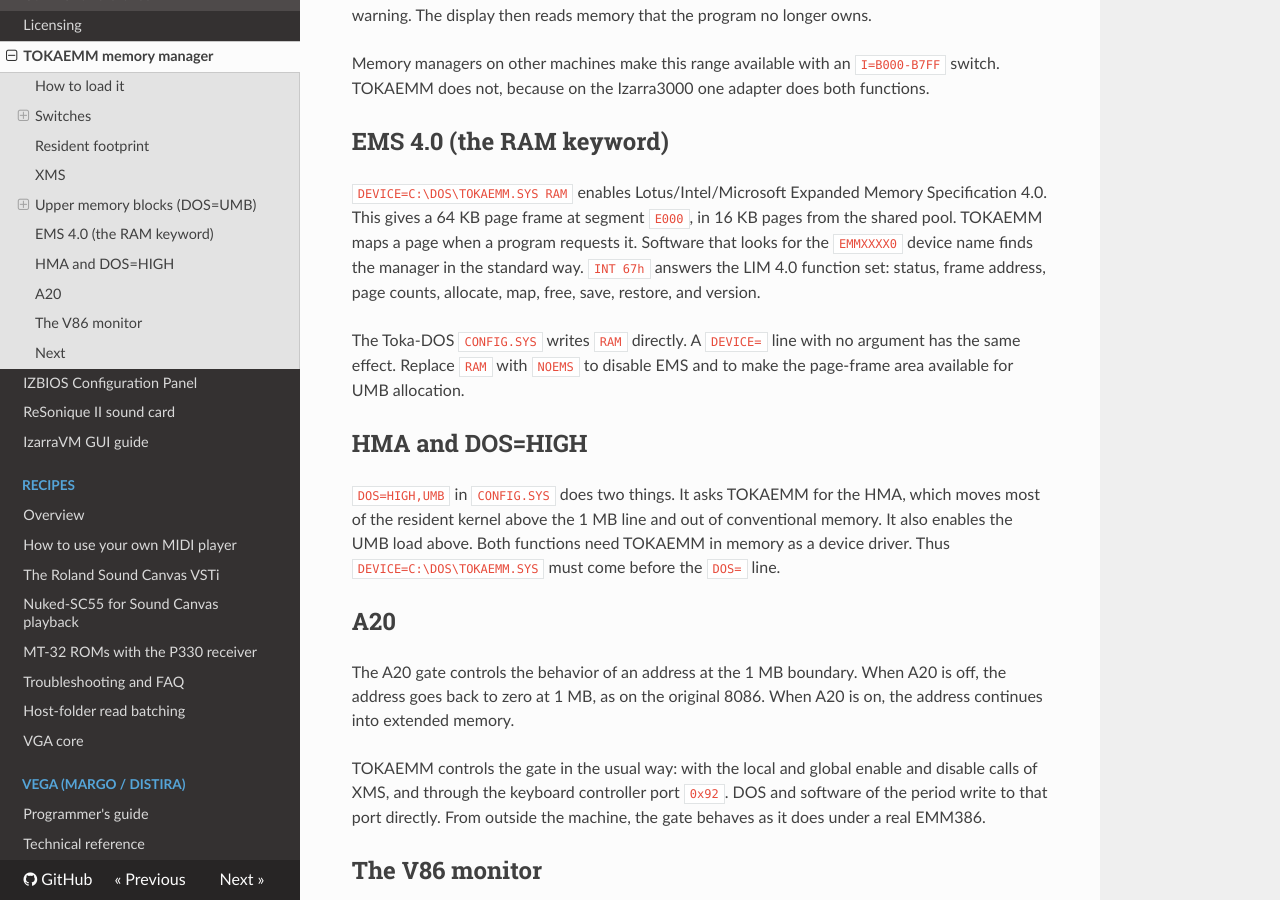
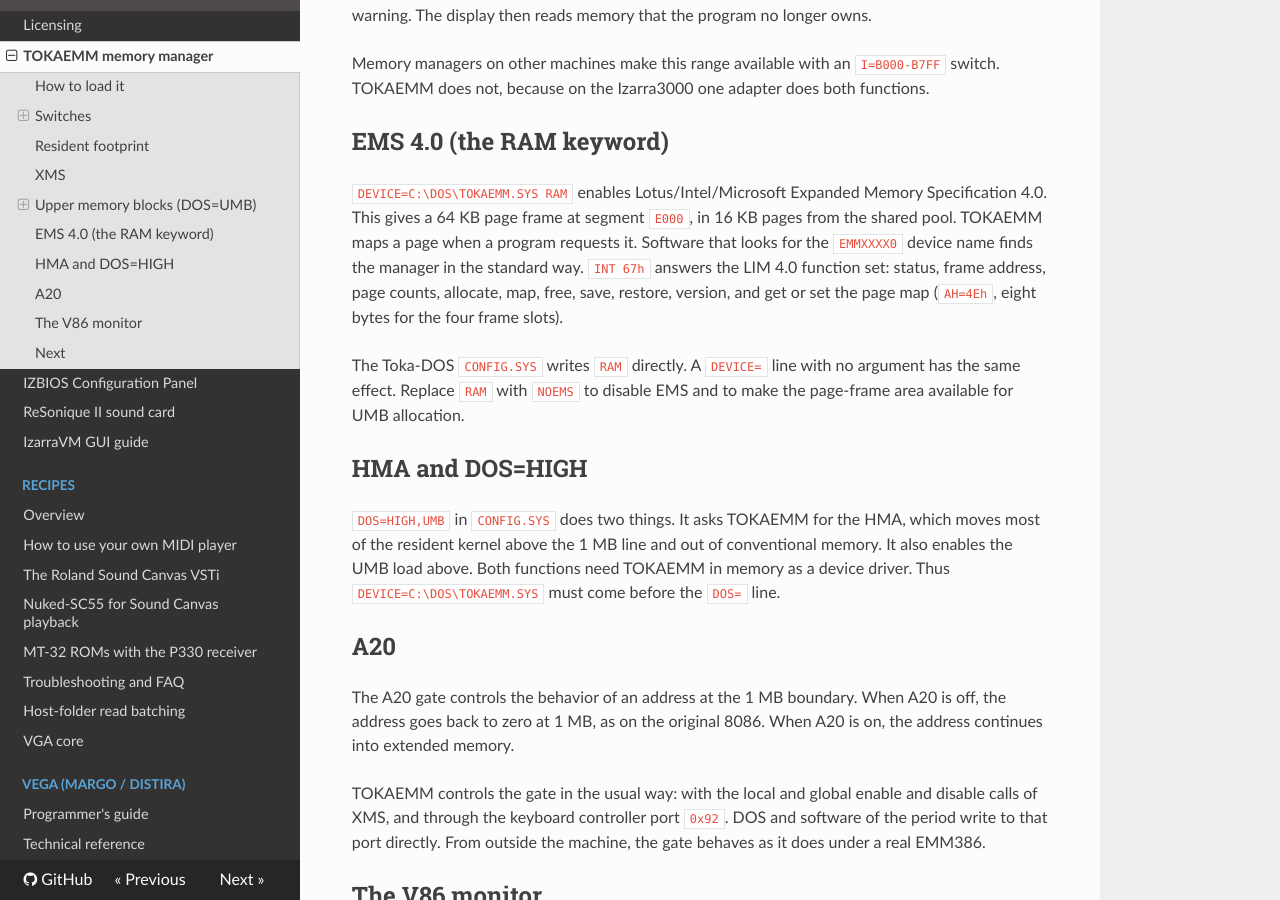
Before and after one commit to vorvek/IzarraVM, an MkDocs documentation site: the page built from docs/tokaemm/manual.md, in a window 1280 px wide and 900 px high, scrolled down 3179 px. Built offline with MkDocs 1.6.1, drawn with Linux system fonts in a browser that asks for light colours; nearby versions of some CDN libraries.

Commit message:
Add LIM 4.0 INT 67h AH=4Eh page-map save to TOKAEMM
SOUND.EXE in RAC Rally aborts through INT 0 when Get Page Map returns AH=84h. The manager now saves and restores the four frame-slot words, and emstest covers the call while the handle is still live.

```diff
--- a/docs/tokaemm/manual.md
+++ b/docs/tokaemm/manual.md
@@ -150,7 +150,8 @@ Specification 4.0. This gives a 64 KB page frame at segment `E000`, in 16 KB
 pages from the shared pool. TOKAEMM maps a page when a program requests it.
 Software that looks for the `EMMXXXX0` device name finds the manager in the
 standard way. `INT 67h` answers the LIM 4.0 function set: status, frame
-address, page counts, allocate, map, free, save, restore, and version.
+address, page counts, allocate, map, free, save, restore, version, and get
+or set the page map (`AH=4Eh`, eight bytes for the four frame slots).
 
 The Toka-DOS `CONFIG.SYS` writes `RAM` directly. A `DEVICE=` line with no
 argument has the same effect. Replace `RAM` with `NOEMS` to disable EMS and to
```
Also changed, not shown: 5 other files.
